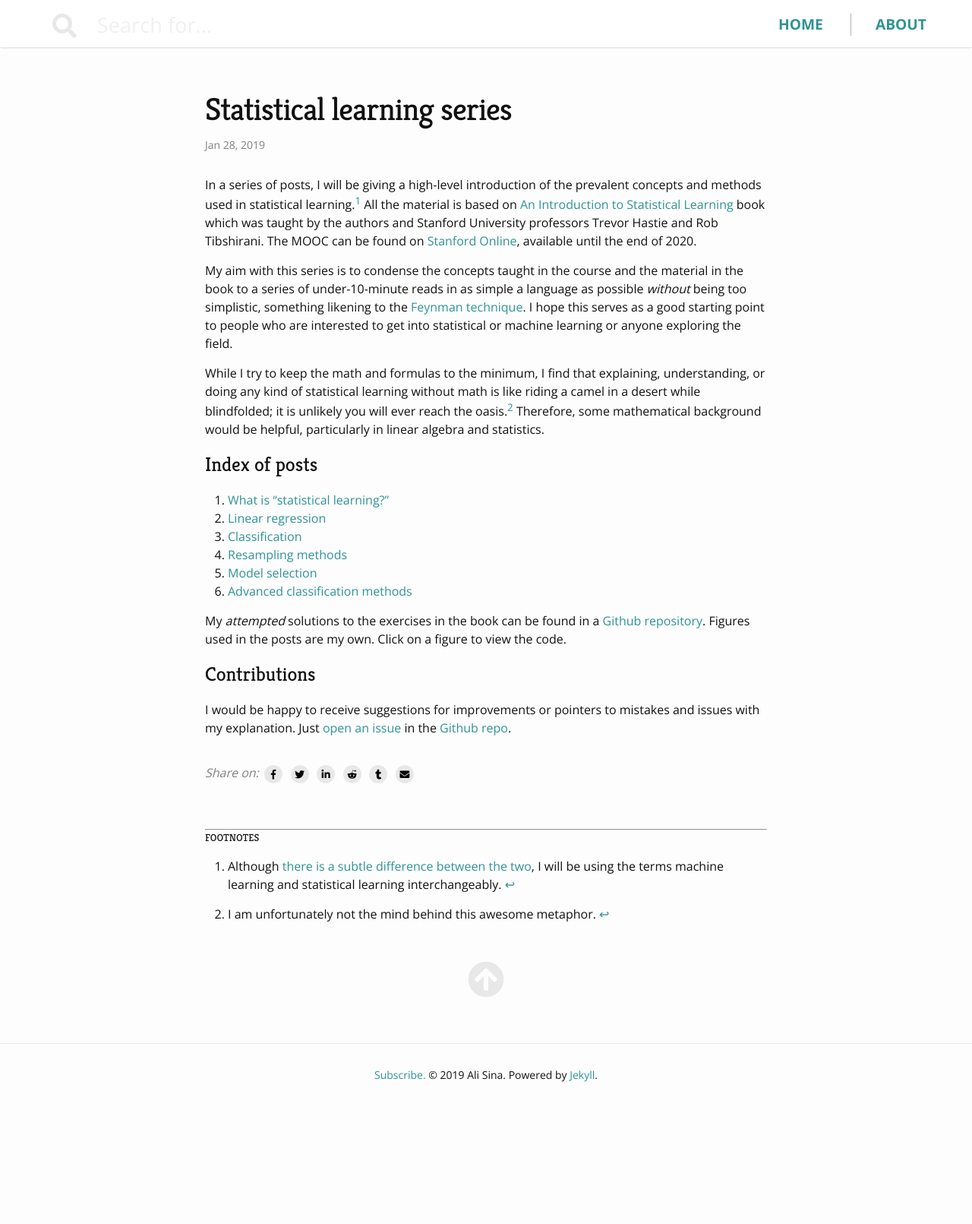
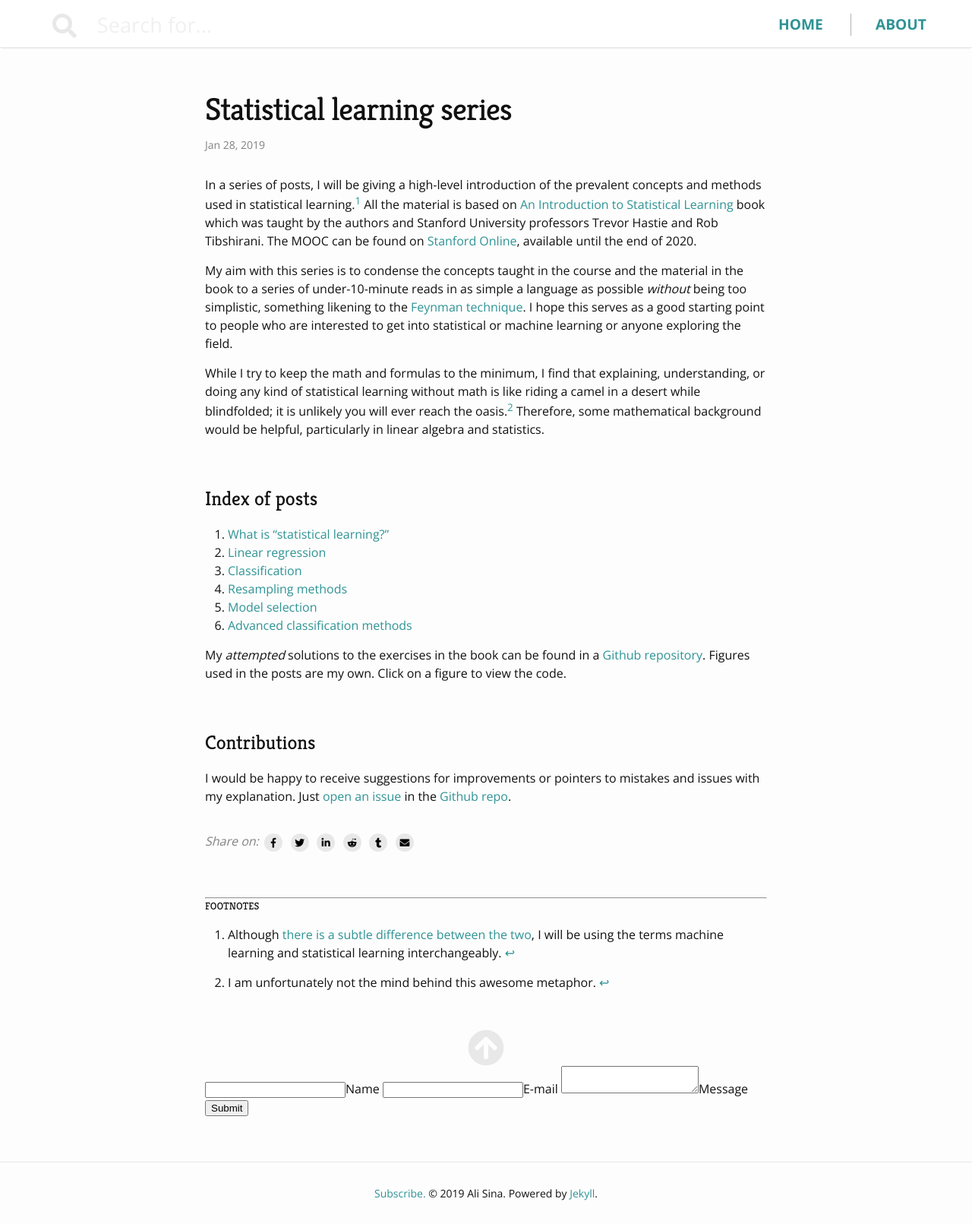
Before and after one commit to sinablk/sinablk.github.io, a Jekyll site: the page built from _posts/2019-01-28-statistical-learning-series.markdown, in a window 1280 px wide. Shown: the whole page at 76% size. Built offline with Jekyll 4.4.1, drawn with Linux system fonts in a browser that asks for light colours; nearby versions of some CDN libraries; comment, search, counter and statistics services are not loaded; before the commit the page ends 1455 px from its top, so only the background shows below that.

Commit message:
Testing staticman comments

```diff
--- a/_layouts/post.html
+++ b/_layouts/post.html
@@ -30,4 +30,17 @@ layout: default
       <i class="fas fa-arrow-circle-up fa-3x"></i>
     </a>
   </div>
+
+
 </article>
+
+<form method="POST" action="https://api.staticman.net/v2/entry/alisiina/alisiina.github.io/master">
+  <input name="options[redirect]" type="hidden" value="https://my-site.com">
+  <!-- e.g. "2016-01-02-this-is-a-post" -->
+  <input name="options[slug]" type="hidden" value="{{ page.slug }}">
+  <label><input name="fields[name]" type="text">Name</label>
+  <label><input name="fields[email]" type="email">E-mail</label>
+  <label><textarea name="fields[message]"></textarea>Message</label>
+
+  <button type="submit">Submit</button>
+</form>
--- a/_sass/styles/_layout.scss
+++ b/_sass/styles/_layout.scss
@@ -18,8 +18,7 @@ html {
   box-sizing: border-box;
   border-radius: 2px;
   margin-bottom: $spacing-unit;
-  box-shadow: 0 2px 2px 0px rgba(0, 0, 0, .2);
-
+  box-shadow: 0 2px 2px 0px rgba(0, 0, 0, 0.2);
 
   span {
     font-weight: bold;
@@ -31,31 +30,40 @@ html {
   }
 
   @-webkit-keyframes blink {
-    0% { opacity: 1.0; }
-    50% { opacity: 0.0; }
-    100% { opacity: 1.0; }
+    0% {
+      opacity: 1;
+    }
+    50% {
+      opacity: 0;
+    }
+    100% {
+      opacity: 1;
+    }
   }
 
   @keyframes blink {
-    0% { opacity: 1.0; }
-    50% { opacity: 0.0; }
-    100% { opacity: 1.0; }
+    0% {
+      opacity: 1;
+    }
+    50% {
+      opacity: 0;
+    }
+    100% {
+      opacity: 1;
+    }
   }
 }
-
-
 
 /**
  * Site header
  */
 .header {
   background-color: #fff;
-  box-shadow: 0 2px 2px -2px rgba(0, 0, 0, .2);
+  box-shadow: 0 2px 2px -2px rgba(0, 0, 0, 0.2);
   border-bottom: 1px solid $grey-color-light;
   min-height: $spacing-unit * 1.865;
   position: relative;
 }
-
 
 .header-nav {
   float: right;
@@ -73,7 +81,6 @@ html {
   }
 }
 
-
 .nav-links a {
   font-size: 1.2rem;
   font-weight: 700;
@@ -84,10 +91,6 @@ html {
     color: $text-color;
   }
 }
-
-
-
-
 
 /**
  * Site footer
@@ -104,9 +107,6 @@ html {
 }
 */
 
-
-
-
 /**
  * Main page content
  */
@@ -115,16 +115,13 @@ html {
   flex: 1;
 }
 
-
 .page-heading {
   @include relative-font-size(2);
 }
 
-
 .post-list-heading {
   @include relative-font-size(1.75);
 }
-
 
 .post-list {
   margin-left: 0;
@@ -140,7 +137,6 @@ html {
   color: $grey-color;
 }
 
-
 .post-link {
   display: inline-block;
   margin-top: $spacing-unit / 2;
@@ -150,7 +146,6 @@ html {
     font-weight: 600;
   }
 }
-
 
 .post-date {
   color: $grey-color;
@@ -162,9 +157,6 @@ html {
   padding-top: $spacing-unit;
 }
 
-
-
-
 /**
  * Posts
  */
@@ -172,7 +164,6 @@ html {
   margin-top: $spacing-unit;
   margin-bottom: $spacing-unit;
 }
-
 
 .fa-arrow-circle-up {
   color: $grey-color-light;
@@ -196,21 +187,19 @@ html {
   }
 }
 
-
 .post-content {
   margin-bottom: $spacing-unit + 20px;
 
   h2 {
     @include relative-font-size(2);
-
     @include media-query($on-laptop) {
       @include relative-font-size(1.75);
     }
   }
 
   h3 {
+    margin-top: $spacing-unit * 2;
     @include relative-font-size(1.625);
-
     @include media-query($on-laptop) {
       @include relative-font-size(1.375);
     }
@@ -218,7 +207,6 @@ html {
 
   h4 {
     @include relative-font-size(1.25);
-
     @include media-query($on-laptop) {
       @include relative-font-size(1.125);
     }
```
Also changed, not shown: _drafts/2019-01-29-draft-post.markdown (+8 -16 lines), staticman.yml (added, +77 -0 lines).
